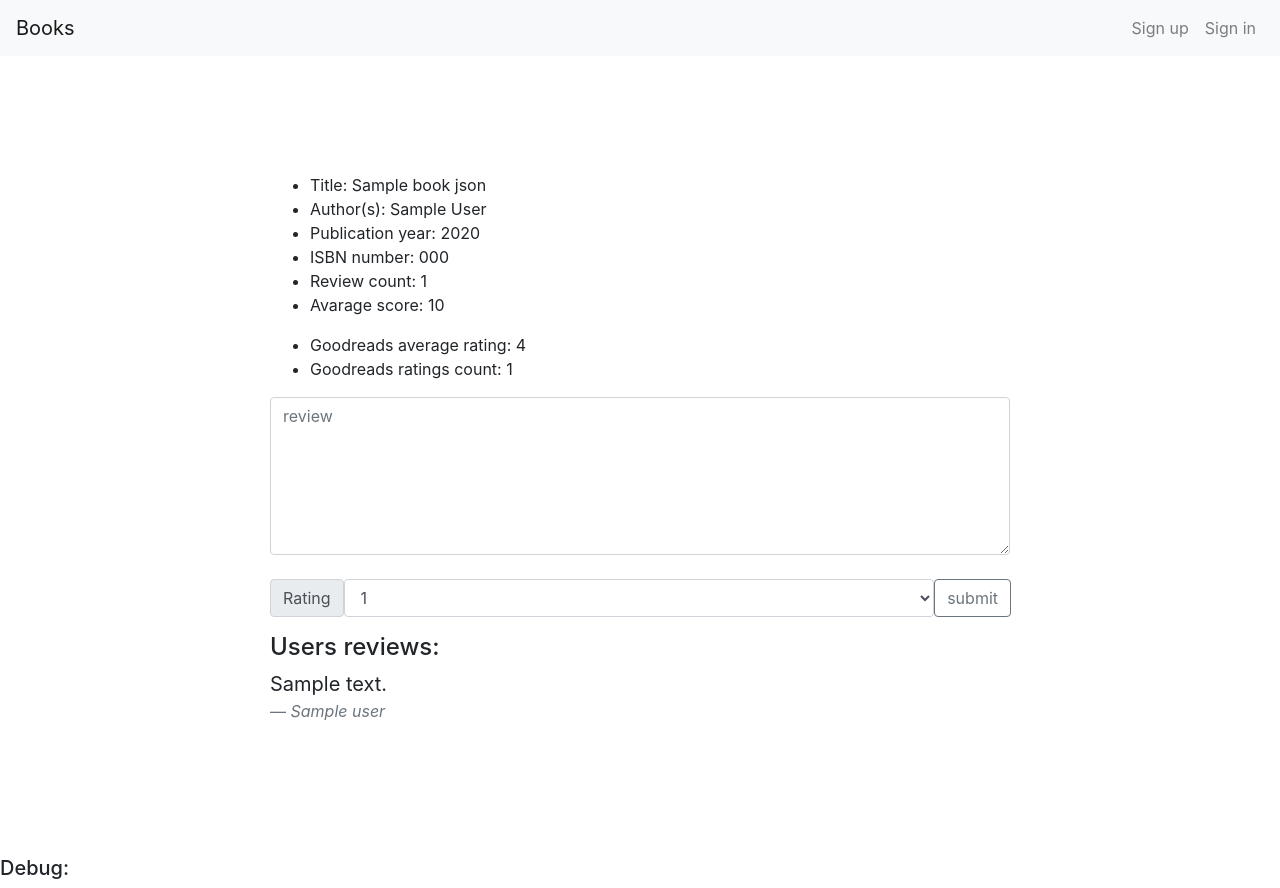
After one commit to jtertil/CS50W-jt-project1, a Flask app: template templates/book.html in a window 1280 px wide. The commit adds this page. Run offline with Flask 2, Linux system fonts and the light colour scheme; the template is opened without the code that fills it: values that come from a table or form of the project are taken from there, most other values are stand-ins (such as "Sample title", 1, 10 or a date in 2020); some libraries are stand-ins or nearby versions.

Commit message:
book view [WIP]

```diff
--- a/application.py
+++ b/application.py
@@ -34,6 +34,9 @@ app.config["SESSION_TYPE"] = "filesystem"
 engine = create_engine(os.getenv("DATABASE_URL"))
 db = scoped_session(sessionmaker(bind=engine))
 
+# Set up Goodreads API
+gr_api_key = os.getenv("GR_API_KEY")
+
 
 def is_isbn_code(search):
     """checks if the received string is valid isbn number"""
--- a/forms.py
+++ b/forms.py
@@ -1,5 +1,6 @@
 from flask_wtf import FlaskForm
-from wtforms import StringField, PasswordField, SubmitField
+from wtforms import StringField, PasswordField, SubmitField, TextAreaField,\
+    SelectField
 from wtforms.validators import InputRequired, Length, EqualTo
 
 
@@ -26,3 +27,11 @@ class RegisterForm(FlaskForm):
 class SearchForm(FlaskForm):
     search = StringField('search', validators=[InputRequired(), Length(3, 64)])
     submit = SubmitField('submit')
+
+
+class ReviewForm(FlaskForm):
+    review = TextAreaField('search', validators=[Length(3, 300)])
+    rating = SelectField(
+        'ratings',
+        choices=[('1', '1'), ('2', '2'), ('3', '3'), ('4', '4'), ('5', '5')])
+    submit = SubmitField('submit')
--- a/templates/base.html
+++ b/templates/base.html
@@ -35,12 +35,10 @@
     <ul class="navbar-nav ml-auto">
       {% if session['user'] %}
       <li class="nav-item">
-        <a class="nav-link" href="#" tabindex="-1"
-           aria-disabled="true">Search for a book</a>
+        <a class="nav-link" href="/search" tabindex="-1">Search for a book</a>
       </li>
       <li class="nav-item">
-        <a class="nav-link" href="/logout" tabindex="-1"
-           aria-disabled="true">Log out</a>
+        <a class="nav-link" href="/logout" tabindex="-1">Log out</a>
       </li>
       {% else %}
       <li class="nav-item">
--- /dev/null
+++ b/templates/book.html
@@ -0,0 +1,60 @@
+{% extends "base.html" %}
+{% from "_formhelpers.html" import nolabel_field %}
+
+{% block content %}
+<section class="section-border border-primary">
+  <div class="container d-flex flex-column">
+    <div class="row align-items-center justify-content-center no-gutters min-vh-100">
+      <div class="col-12 col-md-8 col-lg-8 py-8 py-md-11">
+
+        <ul>
+          <li>Title: {{ book_json.title }}</li>
+          <li>Author(s): {{ book_json.author }}</li>
+          <li>Publication year: {{ book_json.year }}</li>
+          <li>ISBN number: {{ book_json.isbn }}</li>
+          <li>Review count: {{ book_json.review_count }}</li>
+          {% if book_json.average_score %}
+          <li>Avarage score: {{ book_json.average_score }}</li>
+          {% endif %}
+        </ul>
+        {% if gr_api_json %}
+        <ul>
+          <li>Goodreads average rating: {{ gr_api_json.books[0].average_rating }}</li>
+          <li>Goodreads ratings count: {{ gr_api_json.books[0].ratings_count }}</li>
+        </ul>
+        {% else %}
+        <p>No data from Goodreads.</p>
+        {% endif %}
+
+        <form class="mb-6" action="/book/{{ book_json.isbn }}" method="post">
+          {{ form.csrf_token }}
+
+          <div class="input-group">
+          {{ nolabel_field(form.review, class="form-control", placeholder="review", rows="6") }}
+          </div>
+          <br>
+          <div class="form-group">
+            <div class="input-group-prepend">
+              <label class="input-group-text" for="">Rating</label>
+              {{ nolabel_field(form.rating, class="form-control") }}
+              <button class="btn btn-outline-secondary" type="submit">submit</button>
+            </div>
+          </div>
+        </form>
+
+        <h4>Users reviews:</h4>
+        {% if reviews %}
+        {% for r in reviews %}
+        <blockquote class="blockquote">
+          <p class="mb-0">{{ r.review }}</p>
+          <footer class="blockquote-footer"><em>{{ r.user }}</em><cite></footer>
+        </blockquote>
+        {% endfor %}
+        {% else %}
+        <p>Not reviews yet!</p>
+        {% endif %}
+      </div> <!-- /  -->
+    </div> <!-- / .row -->
+  </div> <!-- / .container -->
+</section>
+{% endblock %}
--- a/templates/search.html
+++ b/templates/search.html
@@ -41,7 +41,7 @@
           </h4>
           <br>
           {% for r in results[0] %}
-          <p>{{ r.title }} - {% for a in r[4] %}{{ a }}, {% endfor %} {{ r.year }}</p>
+          <p><a href="/book/{{ r.isbn }}">{{ r.title }} - {% for a in r[4] %}{{ a }}, {% endfor %} {{ r.year }}</a></p>
           {% endfor %}
           {% endif %}
 
```
Also changed, not shown: views.py (+80 -9 lines), README.md.
